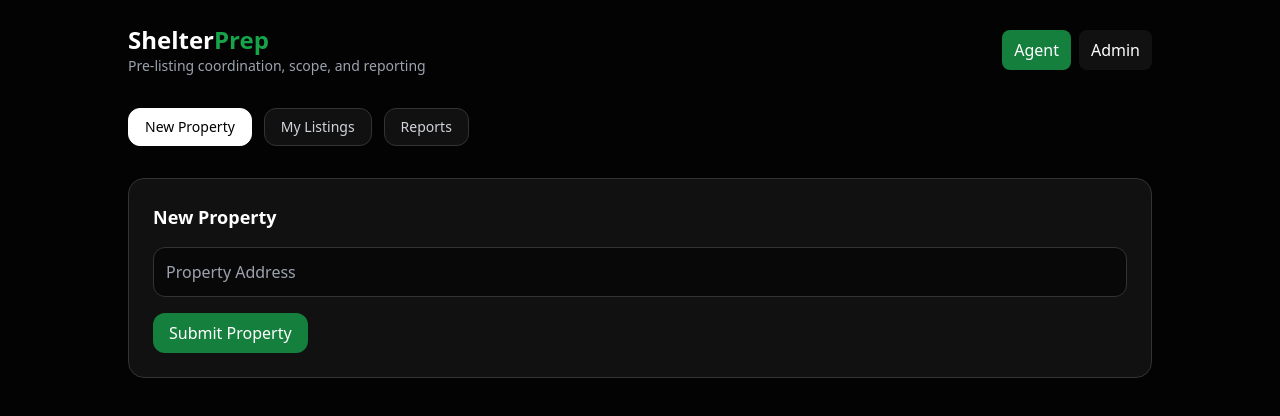
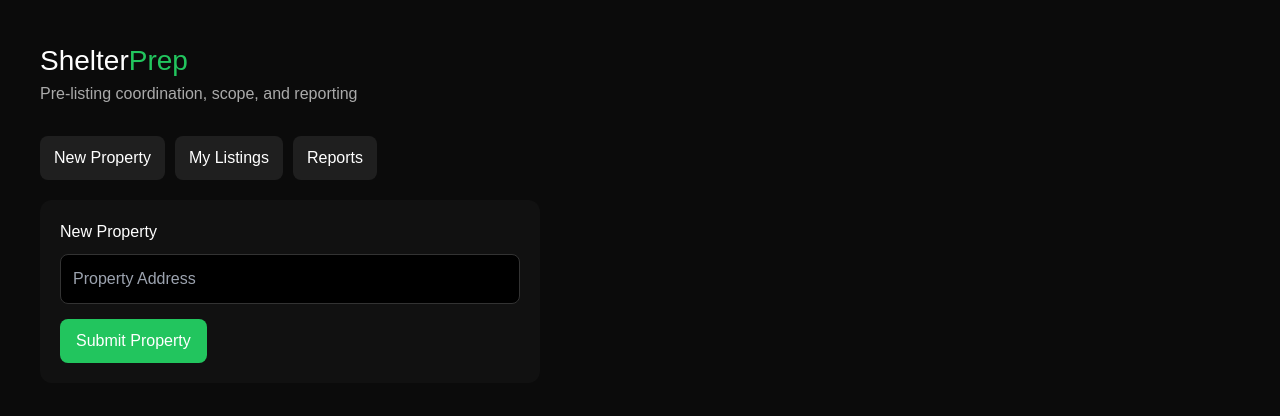
Before and after one commit to cultivatedshelter-glitch/vitejs-vite-jhnkgkx5, a React (Vite) app: page / in a window 1280 px wide. Shown: the top 416 px of the page. Built offline with nearby package versions, Linux system fonts and the light colour scheme.

Commit message:
Shelter Prep working version

```diff
--- a/package.json
+++ b/package.json
@@ -9,6 +9,7 @@
     "preview": "vite preview"
   },
   "dependencies": {
+    "@supabase/supabase-js": "^2.101.1",
     "react": "^18.3.1",
     "react-dom": "^18.3.1"
   },
--- a/src/App.tsx
+++ b/src/App.tsx
@@ -1,169 +1,104 @@
-// 👉 FULL CLEAN SaaS VERSION (paste everything)
+import { useState } from 'react'
+import { supabase } from './supabase'
 
-import { useState } from "react"
+export default function App() {
+  const [address, setAddress] = useState('')
 
-type Job = {
-  id: number
-  address: string
-  status: "new" | "ready" | "review" | "needs_info"
+  async function handleSubmit() {
+    const trimmed = address.trim()
+
+    if (!trimmed) {
+      alert('Please enter a property address')
+      return
     }
 
-const statusStyles = {
-  new: "bg-blue-950 text-blue-300 border-blue-700",
-  ready: "bg-green-900 text-green-200 border-green-700",
-  review: "bg-amber-950 text-amber-300 border-amber-700",
-  needs_info: "bg-red-950 text-red-300 border-red-700",
+    const { error } = await supabase.from('properties').insert([
+      { address: trimmed },
+    ])
+
+    if (error) {
+      alert(error.message)
+      console.log(error)
+    } else {
+      alert('Saved to database ✅')
+      setAddress('')
     }
-
-function StatusBadge({ status }: { status: Job["status"] }) {
-  return (
-    <span className={`text-xs px-2 py-1 rounded-full border ${statusStyles[status]}`}>
-      {status.replace("_", " ")}
-    </span>
-  )
-}
-
-function NavTab({ active, onClick, children }: any) {
-  return (
-    <button
-      onClick={onClick}
-      className={`px-4 py-2 rounded-xl border text-sm ${
-        active
-          ? "bg-white text-black border-white"
-          : "bg-[#111] border-[#333] text-gray-300 hover:bg-[#1a1a1a]"
-      }`}
-    >
-      {children}
-    </button>
-  )
-}
-
-export default function App() {
-  const [mode, setMode] = useState<"agent" | "admin">("agent")
-  const [view, setView] = useState("intake")
-  const [jobs, setJobs] = useState<Job[]>([])
-
-  const addJob = () => {
-    setJobs([
-      {
-        id: Date.now(),
-        address: "123 Example St",
-        status: "new",
-      },
-      ...jobs,
-    ])
-    setView("listings")
   }
 
   return (
-    <div className="min-h-screen bg-[#030303] text-white px-6 py-6">
-      <div className="max-w-5xl mx-auto">
+    <div
+      style={{
+        minHeight: '100vh',
+        background: '#0b0b0b',
+        color: 'white',
+        fontFamily: 'Arial, sans-serif',
+        padding: 40,
+      }}
+    >
+      <h1 style={{ fontSize: 28, marginTop: 0 }}>
+        Shelter<span style={{ color: '#22c55e' }}>Prep</span>
+      </h1>
 
-        {/* HEADER */}
-        <div className="flex justify-between items-center mb-8">
-
-          <div>
-            <h1 className="text-2xl font-semibold">
-              Shelter<span className="text-green-600">Prep</span>
-            </h1>
-            <p className="text-sm text-gray-400">
+      <p style={{ color: '#aaa', marginBottom: 30 }}>
         Pre-listing coordination, scope, and reporting
       </p>
+
+      <div style={{ display: 'flex', gap: 10, marginBottom: 20 }}>
+        <button style={tab}>New Property</button>
+        <button style={tab}>My Listings</button>
+        <button style={tab}>Reports</button>
       </div>
 
-          <div className="flex gap-2">
-            <button
-              onClick={() => { setMode("agent"); setView("intake") }}
-              className={`px-3 py-2 rounded-lg ${mode === "agent" ? "bg-green-700" : "bg-[#111]"}`}
+      <div
+        style={{
+          background: '#111',
+          borderRadius: 12,
+          padding: 20,
+          maxWidth: 500,
+        }}
       >
-              Agent
-            </button>
-            <button
-              onClick={() => { setMode("admin"); setView("dashboard") }}
-              className={`px-3 py-2 rounded-lg ${mode === "admin" ? "bg-green-700" : "bg-[#111]"}`}
-            >
-              Admin
-            </button>
-          </div>
-        </div>
-
-        {/* TABS */}
-        <div className="flex gap-3 mb-8">
-          {mode === "agent" ? (
-            <>
-              <NavTab active={view === "intake"} onClick={() => setView("intake")}>
-                New Property
-              </NavTab>
-              <NavTab active={view === "listings"} onClick={() => setView("listings")}>
-                My Listings
-              </NavTab>
-              <NavTab active={view === "reports"} onClick={() => setView("reports")}>
-                Reports
-              </NavTab>
-            </>
-          ) : (
-            <>
-              <NavTab active={view === "dashboard"} onClick={() => setView("dashboard")}>
-                Operations
-              </NavTab>
-              <NavTab active={view === "analytics"} onClick={() => setView("analytics")}>
-                Insights
-              </NavTab>
-            </>
-          )}
-        </div>
-
-        {/* VIEWS */}
-
-        {/* INTAKE */}
-        {view === "intake" && (
-          <div className="bg-[#111] border border-[#333] rounded-2xl p-6">
-            <h2 className="text-lg font-semibold mb-4">New Property</h2>
+        <h3 style={{ marginTop: 0 }}>New Property</h3>
 
         <input
           placeholder="Property Address"
-              className="w-full mb-4 p-3 bg-[#080808] border border-[#333] rounded-xl"
+          value={address}
+          onChange={(e) => setAddress(e.target.value)}
+          style={input}
         />
 
-            <button
-              onClick={addJob}
-              className="bg-green-700 hover:bg-green-800 px-4 py-2 rounded-xl"
-            >
+        <button style={button} onClick={handleSubmit}>
           Submit Property
         </button>
-          </div>
-        )}
-
-        {/* LISTINGS */}
-        {view === "listings" && (
-          <div className="space-y-4">
-            {jobs.length === 0 && (
-              <div className="text-center text-gray-500">
-                No listings yet
-              </div>
-            )}
-
-            {jobs.map((job) => (
-              <div
-                key={job.id}
-                className="bg-[#111] border border-[#333] rounded-xl p-4 flex justify-between"
-              >
-                <div>{job.address}</div>
-                <StatusBadge status={job.status} />
-              </div>
-            ))}
-          </div>
-        )}
-
-        {/* DASHBOARD */}
-        {view === "dashboard" && (
-          <div className="grid grid-cols-2 gap-4">
-            <div className="bg-[#111] p-5 rounded-xl">New Leads: {jobs.length}</div>
-            <div className="bg-[#111] p-5 rounded-xl">In Review</div>
-          </div>
-        )}
-
       </div>
     </div>
   )
 }
+
+const tab = {
+  background: '#1f1f1f',
+  color: 'white',
+  padding: '10px 14px',
+  borderRadius: 8,
+  border: 'none',
+  cursor: 'pointer',
+}
+
+const input = {
+  width: '100%',
+  padding: 12,
+  marginTop: 10,
+  marginBottom: 15,
+  borderRadius: 8,
+  border: '1px solid #333',
+  background: '#000',
+  color: 'white',
+}
+
+const button = {
+  background: '#22c55e',
+  color: 'white',
+  padding: '10px 16px',
+  borderRadius: 8,
+  border: 'none',
+  cursor: 'pointer',
+}
--- /dev/null
+++ b/src/supabase.ts
@@ -0,0 +1,11 @@
+import { createClient } from '@supabase/supabase-js'
+
+const supabaseUrl = import.meta.env.VITE_SUPABASE_URL
+const supabaseAnonKey = import.meta.env.VITE_SUPABASE_ANON_KEY
+
+// Added a guard clause to prevent the SDK from throwing a generic error
+if (!supabaseUrl || !supabaseAnonKey) {
+  throw new Error('Missing Supabase environment variables')
+}
+
+export const supabase = createClient(supabaseUrl, supabaseAnonKey)
```
Also changed, not shown: src/main.tsx (+6 -6 lines), 2 other files (tests, documents, lock files or other folders). Lines whose indentation alone changed are shown as unchanged.
